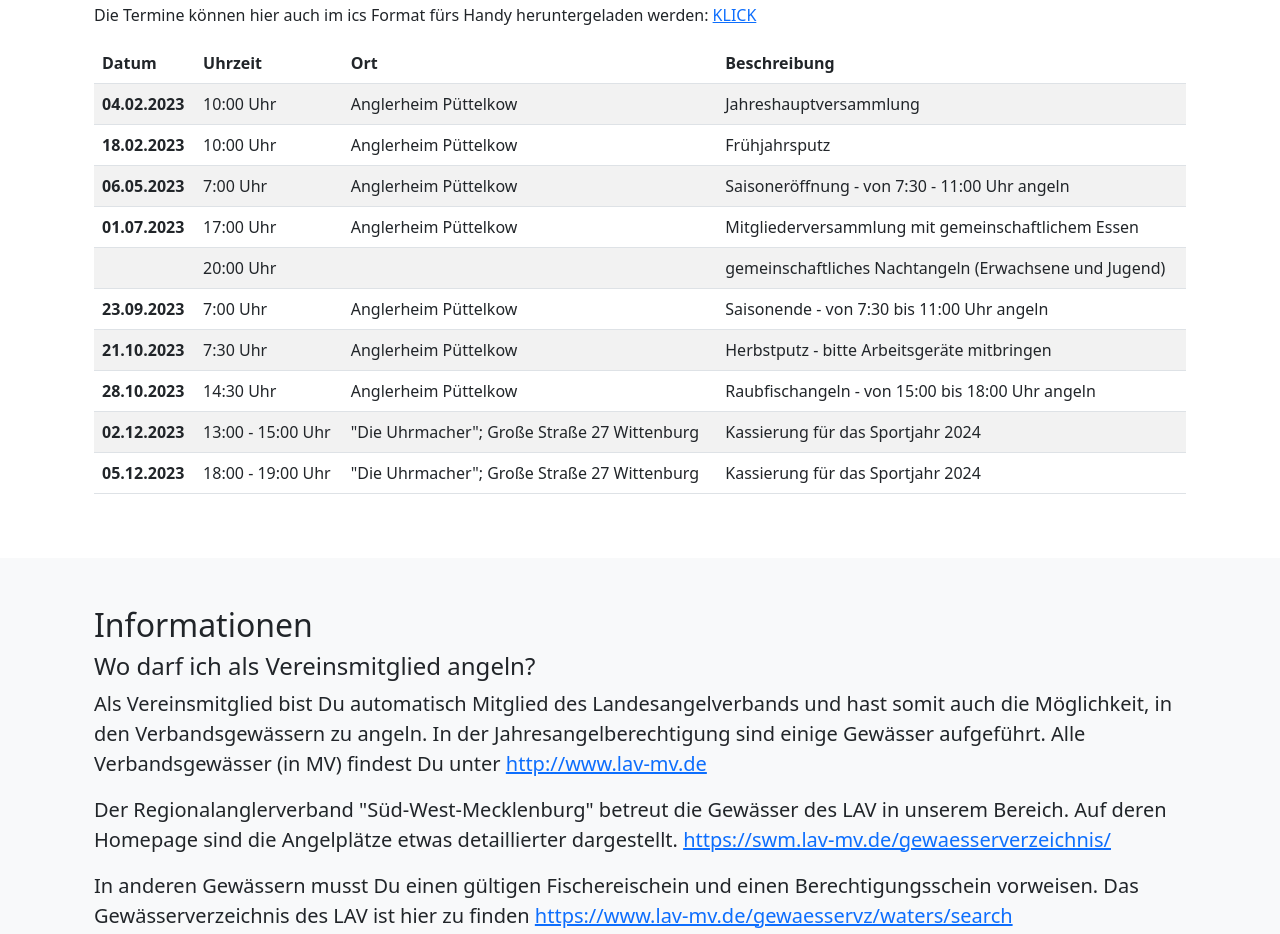
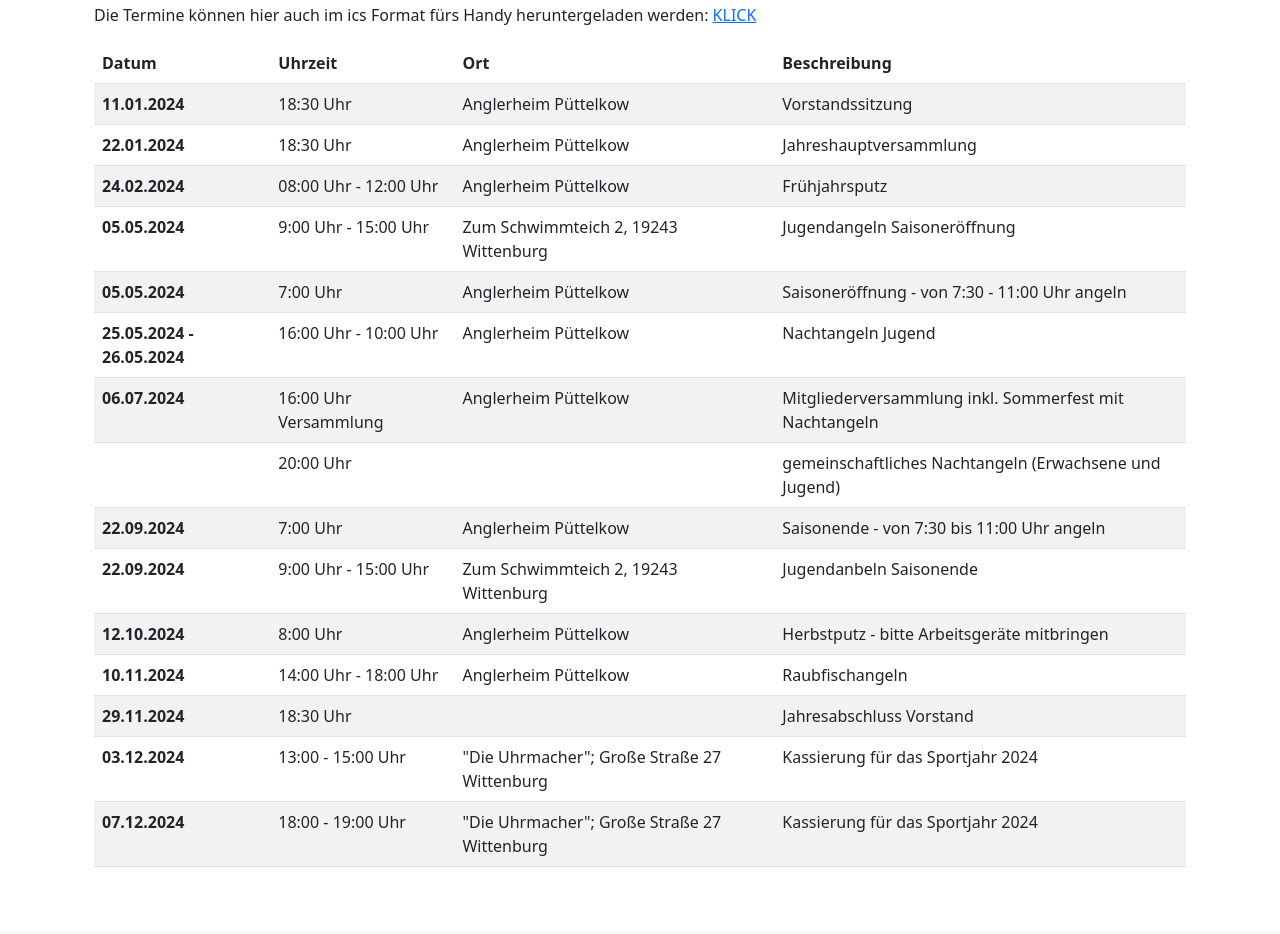
Before and after one commit to Dedli/sfv-wittenburg, a plain HTML site: page index.html in a window 1280 px wide. Shown: the part 1619-2553 px from the top of the page. Drawn offline with nearby package versions, Linux system fonts and the light colour scheme.

Commit message:
Update index.html

```diff
--- a/index.html
+++ b/index.html
@@ -118,28 +118,46 @@
                             </thead>
                             <tbody>
                             <tr>
-                                <th scope="row">04.02.2023</th>
-                                <td>10:00 Uhr</td>
+                                <th scope="row">11.01.2024</th>
+                                <td>18:30 Uhr</td>
+                                <td>Anglerheim P&uuml;ttelkow</td>
+                                <td>Vorstandssitzung</td>
+                            </tr>
+                            <tr>
+                                <th scope="row">22.01.2024</th>
+                                <td>18:30 Uhr</td>
                                 <td>Anglerheim P&uuml;ttelkow</td>
                                 <td>Jahreshauptversammlung</td>
                             </tr>
                             <tr>
-                                <th scope="row">18.02.2023</th>
-                                <td>10:00 Uhr</td>
+                                <th scope="row">24.02.2024</th>
+                                <td>08:00 Uhr - 12:00 Uhr</td>
                                 <td>Anglerheim P&uuml;ttelkow</td>
                                 <td>Fr&uuml;hjahrsputz</td>
                             </tr>
                             <tr>
-                                <th scope="row">06.05.2023</th>
+                                <th scope="row">05.05.2024</th>
+                                <td>9:00 Uhr - 15:00 Uhr</td>
+                                <td>Zum Schwimmteich 2, 19243 Wittenburg</td>
+                                <td>Jugendangeln Saisoner&ouml;ffnung</td>
+                            </tr>
+                            <tr>
+                                <th scope="row">05.05.2024</th>
                                 <td>7:00 Uhr</td>
                                 <td>Anglerheim P&uuml;ttelkow</td>
                                 <td>Saisoner&ouml;ffnung - von 7:30 - 11:00 Uhr angeln</td>
                             </tr>
+                           <tr>
+                                <th scope="row">25.05.2024 - 26.05.2024</th>
+                                <td>16:00 Uhr - 10:00 Uhr</td>
+                                <td>Anglerheim P&uuml;ttelkow</td>
+                                <td>Nachtangeln Jugend</td>
+                            </tr>
                             <tr>
-                                <th scope="row">01.07.2023</th>
-                                <td>17:00 Uhr</td>
+                                <th scope="row">06.07.2024</th>
+                                <td>16:00 Uhr Versammlung</td>
                                 <td>Anglerheim P&uuml;ttelkow</td>
-                                <td>Mitgliederversammlung mit gemeinschaftlichem Essen</td>
+                                <td>Mitgliederversammlung inkl. Sommerfest mit Nachtangeln</td>
                             </tr>
                             <tr>
                                 <th scope="row"></th>
@@ -148,31 +166,43 @@
                                 <td>gemeinschaftliches Nachtangeln (Erwachsene und Jugend)</td>
                             </tr>
                             <tr>
-                                <th scope="row">23.09.2023</th>
+                                <th scope="row">22.09.2024</th>
                                 <td>7:00 Uhr</td>
                                 <td>Anglerheim P&uuml;ttelkow</td>
                                 <td>Saisonende - von 7:30 bis 11:00 Uhr angeln</td>
                             </tr>
                             <tr>
-                                <th scope="row">21.10.2023</th>
-                                <td>7:30 Uhr</td>
+                                <th scope="row">22.09.2024</th>
+                                <td>9:00 Uhr - 15:00 Uhr</td>
+                                <td>Zum Schwimmteich 2, 19243 Wittenburg</td>
+                                <td>Jugendanbeln Saisonende</td>
+                            </tr>
+                            <tr>
+                                <th scope="row">12.10.2024</th>
+                                <td>8:00 Uhr</td>
                                 <td>Anglerheim P&uuml;ttelkow</td>
                                 <td>Herbstputz - bitte Arbeitsger&auml;te mitbringen</td>
                             </tr>
                             <tr>
-                                <th scope="row">28.10.2023</th>
-                                <td>14:30 Uhr</td>
+                                <th scope="row">10.11.2024</th>
+                                <td>14:00 Uhr - 18:00 Uhr</td>
                                 <td>Anglerheim P&uuml;ttelkow</td>
-                                <td>Raubfischangeln - von 15:00 bis 18:00 Uhr angeln</td>
+                                <td>Raubfischangeln</td>
                             </tr>
                             <tr>
-                                <th scope="row">02.12.2023</th>
+                                <th scope="row">29.11.2024</th>
+                                <td>18:30 Uhr</td>
+                                <td></td>
+                                <td>Jahresabschluss Vorstand</td>
+                            </tr>
+                            <tr>
+                                <th scope="row">03.12.2024</th>
                                 <td>13:00 - 15:00 Uhr</td>
                                 <td>"Die Uhrmacher"; Gro&szlig;e Stra&szlig;e 27 Wittenburg</td>
                                 <td>Kassierung f&uuml;r das Sportjahr 2024</td>
                             </tr>
                             <tr>
-                                <th scope="row">05.12.2023</th>
+                                <th scope="row">07.12.2024</th>
                                 <td>18:00 - 19:00 Uhr</td>
                                 <td>"Die Uhrmacher"; Gro&szlig;e Stra&szlig;e 27 Wittenburg</td>
                                 <td>Kassierung f&uuml;r das Sportjahr 2024</td>
```
